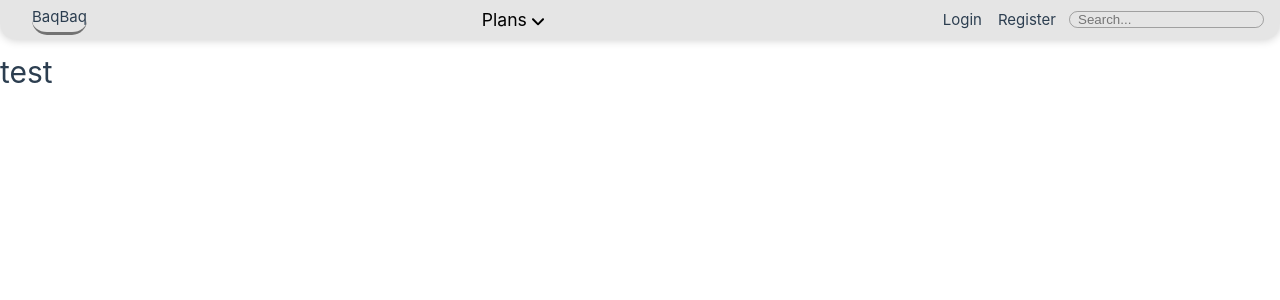
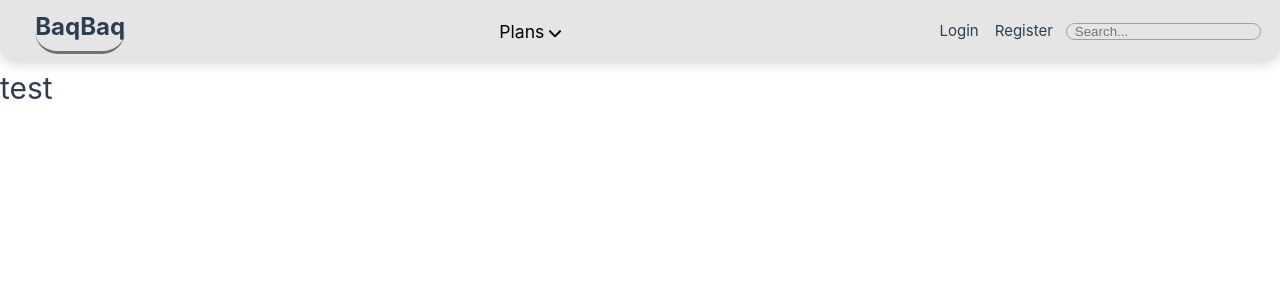
Before and after one commit to HHHMHA/trello-clone, a Vue app: page / in a window 1280 px wide. Shown: the top 300 px of the page. Built offline with nearby package versions, Linux system fonts and the light colour scheme.

Commit message:
feat(navbar): refactors

```diff
--- /dev/null
+++ b/postcss.config.js
@@ -0,0 +1,6 @@
+export default {
+    plugins: {
+        '@tailwindcss/postcss': {},
+        autoprefixer: {},
+    },
+}
--- a/src/assets/core-nav.css
+++ /dev/null
@@ -1,200 +0,0 @@
-/* 🌟 Hamburger Button */
-.hamburger {
-    display: none;
-    background: none;
-    border: none;
-    font-size: 2rem;
-    cursor: pointer;
-    margin-left: auto;
-}
-
-/* 🌟 Sidebar Menu */
-.sidebar {
-    position: fixed;
-    top: 0;
-    left: -100%;
-    width: 80%;
-    height: 100vh;
-    background: white;
-    box-shadow: 2px 0 10px rgba(0, 0, 0, 0.2);
-    transition: left 0.3s ease;
-    padding: 1rem;
-    z-index: 150;
-}
-
-.sidebar.open {
-    left: 0;
-}
-
-.sidebar-header {
-    display: flex;
-    justify-content: space-between;
-    align-items: center;
-}
-
-.sidebar ul {
-    list-style: none;
-    padding: 0;
-}
-
-.sidebar ul li {
-    padding: 10px;
-    cursor: pointer;
-}
-
-.sidebar ul .sidebar__btn:hover {
-    background: rgba(0, 0, 0, 0.1);
-}
-
-.sidebar a {
-    text-decoration: none;
-    color: black;
-    display: block;
-    padding: 10px;
-}
-
-.core-nav {
-    background: rgba(0, 0, 0, 0.1);
-    backdrop-filter: blur(2px);
-    display: flex;
-    align-items: center;
-    padding: 0.3rem 1rem;
-    position: fixed;
-    width: 100%;
-    box-shadow: 0 0 10px rgba(0, 0, 0, 0.2);
-    border-radius: 0 0 1rem 1rem;
-    z-index: 100;
-}
-
-.core-nav__branding {
-    margin: 0 1rem;
-    padding-bottom: 0.2rem;
-    border-bottom: 0.2rem rgba(0, 0, 0, 0.5) solid;
-    border-radius: 2rem;
-}
-
-.core-nav__buttons {
-    display: flex;
-    padding: 0;
-    width: 100%;
-    margin-right: 1rem;
-}
-
-.core-nav__trail {
-    margin-left: auto;
-    display: flex;
-    justify-content: space-evenly;
-    align-items: center;
-    gap: 10px;
-}
-
-.core-nav__trail a {
-    padding: 3px;
-    text-decoration: none;
-    color: var(--color-text);
-    transition: all 0.3s ease;
-}
-
-.core-nav__trail a:hover {
-    background: rgba(0, 0, 0, 0.1);
-    border-radius: 0.5rem;
-}
-
-.core-nav__trail a:active {
-    transform: translateY(2px);
-    box-shadow: 0 2px 4px rgba(0, 0, 0, 0.2);
-}
-
-.core-nav__trail input {
-    height: 80%;
-    background: transparent;
-    border: solid rgba(0, 0, 0, 0.3) 1px;
-    outline: none;
-    color: var(--color-text);
-}
-
-.main-contents {
-    padding-top: 3rem;
-}
-
-.core-nav__button {
-    flex: 1;
-    background-color: transparent;
-    height: 100%;
-    border: none;
-    cursor: pointer;
-    /*border-right: 0.2px solid rgba(0, 0, 0, 0.2);*/
-    /*box-shadow: 4px 4px 10px rgba(0, 0, 0, 0.2);*/
-    transition: all 0.3s ease;
-    padding: 0 0.5rem;
-    font-size: 1.1rem;
-}
-
-.core-nav__button:active, .core-nav__button.active {
-    font-weight: bold;
-    box-shadow: 0 0.4rem 0 rgba(0, 0, 0, 0.25);
-    transition: all 0.3s ease;
-}
-
-.core-nav__button:hover {
-    font-weight: bold;
-    border: none;
-    transform: scaleY(1.1);
-    box-shadow: 0 4px 0 rgba(0, 0, 0, 0.2), 2px 2px 5px rgba(0, 0, 0, 0.2),
-    inset 0 0 10px rgba(0, 0, 0, 0.3);
-    transition: all 0.3s ease;
-}
-
-.sidebar__close {
-    width: 2rem;
-    flex: 0;
-}
-
-.nav-menu {
-    width: 100%;
-    text-align: center;
-    position: absolute;
-    top: 2.6rem;
-    background: var(--color-background);
-    transition: all 1s ease;
-    transform: scale(1, 0) translateY(-50%);
-    transform-origin: top;
-    box-shadow: 0 0 10px rgba(0, 0, 0, 0.2);
-    border-radius: 0 0 1rem 1rem;
-}
-
-.nav-menu.active {
-    transform: none;
-}
-
-.nav-menu__links {
-    display: flex;
-    justify-content: space-around;
-    align-items: center;
-    padding: 0.5rem 1rem;
-}
-
-.nav-menu__links a {
-    text-decoration: none;
-    color: var(--color-text);
-}
-
-/* 🌟 Hide Everything Except Branding & Hamburger on Mobile */
-@media (max-width: 767px) {
-    .core-nav__buttons,
-    .core-nav__trail,
-    .hide-on-mobile {
-        display: none;
-    }
-
-    .hamburger {
-        display: block;
-    }
-}
-
-/* Hide Sidebar on Large Screens */
-@media (min-width: 768px) {
-    .sidebar {
-        display: none;
-    }
-}
--- /dev/null
+++ b/src/assets/core-nav.scss
@@ -0,0 +1,246 @@
+/* 🌟 Variables */
+$primary-color: black;
+$background-color: rgba(0, 0, 0, 0.1);
+$transition-speed: 0.3s;
+
+/* 🌟 Hamburger Button */
+.hamburger {
+  display: none;
+  background: none;
+  border: none;
+  font-size: 2rem;
+  cursor: pointer;
+  margin-left: auto;
+  transition: transform $transition-speed;
+
+  &:hover {
+    transform: scale(1.1);
+  }
+}
+
+/* 🌟 Sidebar Menu */
+.sidebar {
+  position: fixed;
+  top: 0;
+  left: -100%;
+  width: 75%;
+  height: 100vh;
+  background: white;
+  box-shadow: 2px 0 15px rgba(0, 0, 0, 0.3);
+  transition: left $transition-speed ease-in-out;
+  padding: 1.5rem;
+  z-index: 150;
+
+  &.open {
+    left: 0;
+  }
+
+  &-header {
+    display: flex;
+    justify-content: space-between;
+    align-items: center;
+  }
+
+  ul {
+    list-style: none;
+    padding: 0;
+
+    li {
+      padding: 12px;
+      cursor: pointer;
+      transition: background $transition-speed;
+      border-radius: 8px;
+      text-align: left;
+
+      &:hover {
+        background: rgba(0, 0, 0, 0.1);
+      }
+    }
+  }
+
+  a {
+    text-decoration: none;
+    color: $primary-color;
+    display: block;
+    padding: 12px;
+    font-weight: bold;
+  }
+}
+
+/* 🌟 Navigation Bar */
+.core-nav {
+  background: $background-color;
+  backdrop-filter: blur(5px);
+  display: flex;
+  align-items: center;
+  padding: 0.5rem 1.2rem;
+  position: fixed;
+  width: 100%;
+  box-shadow: 0 0 15px rgba(0, 0, 0, 0.2);
+  border-radius: 0 0 1rem 1rem;
+  z-index: 100;
+
+  &__branding {
+    margin: 0 1rem;
+    padding-bottom: 0.3rem;
+    border-bottom: 3px solid rgba(0, 0, 0, 0.5);
+    border-radius: 2rem;
+    font-size: 1.5rem;
+    font-weight: bold;
+  }
+
+  &__trail {
+    margin-left: auto;
+    display: flex;
+    gap: 12px;
+    align-items: center;
+
+    a {
+      padding: 5px 10px;
+      text-decoration: none;
+      color: $primary-color;
+      transition: all $transition-speed;
+      border-radius: 6px;
+
+      &:hover {
+        background: rgba(0, 0, 0, 0.1);
+      }
+    }
+  }
+}
+
+.core-nav__buttons {
+  display: flex;
+  padding: 0;
+  width: 100%;
+  margin-right: 1rem;
+}
+
+/* 🌟 Navigation Buttons */
+.core-nav__button {
+  flex: 1;
+  background: transparent;
+  border: none;
+  cursor: pointer;
+  padding: 0.6rem 1rem;
+  font-size: 1.1rem;
+  transition: all $transition-speed;
+  text-align: center;
+
+  &:hover {
+    //font-weight: bold;
+    //transform: scale(1.1);
+    box-shadow: 0 4px 6px rgba(0, 0, 0, 0.2);
+  }
+
+  &.active {
+    font-weight: bold;
+    box-shadow: 0 4px 6px rgba(0, 0, 0, 0.25);
+  }
+}
+
+.sidebar__btn {
+  background: transparent;
+  border: none;
+  cursor: pointer;
+  padding: 0.6rem 1rem;
+  font-size: 1.1rem;
+  transition: all $transition-speed;
+  text-align: center;
+  border-radius: 8px;
+
+  &:hover {
+    font-weight: bold;
+    box-shadow: 0 4px 6px rgba(0, 0, 0, 0.2);
+  }
+
+  &.active {
+    font-weight: bold;
+    box-shadow: 0 4px 6px rgba(0, 0, 0, 0.25);
+  }
+}
+
+/* 🌟 Mobile Styling */
+@media (max-width: 767px) {
+  .hide-on-mobile {
+    display: none !important;
+  }
+
+  .hamburger {
+    display: block;
+  }
+}
+
+/* Hide Sidebar on Larger Screens */
+@media (min-width: 768px) {
+  .sidebar {
+    display: none;
+  }
+}
+
+
+.core-nav__trail {
+  margin-left: auto;
+  display: flex;
+  justify-content: space-evenly;
+  align-items: center;
+  gap: 10px;
+}
+
+.core-nav__trail a {
+  padding: 3px;
+  text-decoration: none;
+  color: var(--color-text);
+  transition: all 0.3s ease;
+}
+
+.core-nav__trail a:hover {
+  background: rgba(0, 0, 0, 0.1);
+  border-radius: 0.5rem;
+}
+
+.core-nav__trail a:active {
+  transform: translateY(2px);
+  box-shadow: 0 2px 4px rgba(0, 0, 0, 0.2);
+}
+
+.core-nav__trail input {
+  height: 80%;
+  background: transparent;
+  border: solid rgba(0, 0, 0, 0.3) 1px;
+  outline: none;
+  color: var(--color-text);
+}
+
+.main-contents {
+  padding-top: 3rem;
+}
+
+.nav-menu {
+  width: 100%;
+  text-align: center;
+  position: absolute;
+  top: 3.8rem;
+  background: var(--color-background);
+  transition: all 1s ease;
+  transform: scale(1, 0) translateY(-50%);
+  transform-origin: top;
+  box-shadow: 0 0 10px rgba(0, 0, 0, 0.2);
+  border-radius: 0 0 1rem 1rem;
+}
+
+.nav-menu.active {
+  transform: none;
+}
+
+.nav-menu__links {
+  display: flex;
+  justify-content: space-around;
+  align-items: center;
+  padding: 0.5rem 1rem;
+}
+
+.nav-menu__links a {
+  text-decoration: none;
+  color: var(--color-text);
+}
--- a/src/assets/main.css
+++ b/src/assets/main.css
@@ -1,2 +1,5 @@
 @import './base.css';
-@import './core-nav.css';
+
+.main-contents {
+    padding-top: 4rem;
+}
--- a/src/core/layouts/CoreHeader.vue
+++ b/src/core/layouts/CoreHeader.vue
@@ -5,15 +5,15 @@
         </div>
         <!-- Hidden on mobile, shown on desktop -->
         <div class="core-nav__buttons hide-on-mobile">
-            <button class="core-nav__button menu-button" @click="toggleMenu($event, 0)">
+            <button class="core-nav__button menu-button" :class="{ 'active': showMenu }" @click="toggleMenu($event, 0)">
                 Plans
-                <svg fill="currentColor" height="8" viewBox="0 0 13 8" width="13" xmlns="http://www.w3.org/2000/svg">
+                <svg :style="{ transform: showMenu ? 'rotate(180deg)' : 'rotate(0deg)' }" fill="currentColor" height="8" viewBox="0 0 13 8" width="13" xmlns="http://www.w3.org/2000/svg">
                     <path d="m11.7305.59279c.3626.362629.3885.93447.0777 1.32699l-.0777.08722-4.99999 4.99999c-.36263.36263-.93446.38853-1.32697.0777l-.08725-.0777-4.999959-4.99997c-.3905249-.39052-.3905242-1.023685 0-1.414209.362629-.36263.934469-.388553 1.326989-.077728l.08722.077728 4.29292 4.292139 4.29284-4.29216c.3626-.36263.9345-.388532 1.327-.077707z"></path>
                 </svg>
             </button>
             <!--            <button class="core-nav__button">test</button>-->
         </div>
-        <div class="core-nav__trail">
+        <div class="core-nav__trail hide-on-mobile">
             <a href="">Login</a>
             <a href="">Register</a>
             <input type="search" name="search" placeholder="Search...">
@@ -28,9 +28,9 @@
   <!-- Sidebar Navigation for Mobile -->
     <div class="sidebar" :class="{ 'open': showSidebar }">
         <div class="sidebar-header">
-            <button class="core-nav__button sidebar__close" @click="toggleSidebar">✕</button>
+            <button class="sidebar__btn" @click="toggleSidebar">✕</button>
             <h2 v-if="!showSubMenu">Menu</h2>
-            <button class="core-nav__button" v-if="showSubMenu" @click="closeSubMenu">← Back</button>
+            <button class="sidebar__btn" v-if="showSubMenu" @click="closeSubMenu">← Back</button>
         </div>
 
         <!-- Main Sidebar Menu -->
@@ -80,12 +80,6 @@ const toggleSidebar = () => {
     showSubMenu.value = false; // Reset submenu when opening main sidebar
 
     showMenu.value = false;
-    const menuButtons = document.getElementsByClassName("menu-button");
-    for (let menuButton of menuButtons) {
-        menuButton.classList.remove("active")
-        const arrowIcon = menuButton.children[0];
-        arrowIcon.style = "transform: rotate(0)";
-    }
 };
 
 // Open Submenu
@@ -105,13 +99,9 @@ let showMenu = ref(false)
 const toggleMenu = (event, index) => {
     activeMenuIndex.value = index
     showMenu.value = !showMenu.value
-    const menuButton = event.target;
-    menuButton.classList.toggle("active")
-    const arrowIcon = menuButton.children[0]
-    arrowIcon.style = menuButton.classList.contains("active") ? "transform: rotate(180deg)" : "transform: rotate(0)";
 }
 </script>
 
 <style scoped>
-
+@import "@/assets/core-nav.scss";
 </style>
--- a/src/core/router/index.ts
+++ b/src/core/router/index.ts
@@ -1,19 +1,24 @@
-import { createRouter, createWebHistory } from 'vue-router'
-import HomeView from '../views/HomeView.vue'
-import CoreHeader from "@/core/layouts/CoreHeader.vue";
+import {createRouter, createWebHistory} from 'vue-router';
+import type {RouteRecordRaw} from 'vue-router';
+import type {CustomRouteMeta} from '@/types/router';
+import CoreHeader from '@/core/layouts/CoreHeader.vue';
+
+const HomeView = () => import('@/core/views/HomeView.vue');
+
+const routes: Array<RouteRecordRaw & { meta?: CustomRouteMeta }> = [
+    {
+        path: '/',
+        name: 'home',
+        component: HomeView,
+        meta: {
+            header: CoreHeader,
+        },
+    },
+];
 
 const router = createRouter({
-  history: createWebHistory(import.meta.env.BASE_URL),
-  routes: [
-    {
-      path: '/',
-      name: 'home',
-      component: HomeView,
-      meta: {
-        header: CoreHeader,
-      }
-    }
-  ]
-})
+    history: createWebHistory(import.meta.env.BASE_URL),
+    routes,
+});
 
-export default router
+export default router;
--- /dev/null
+++ b/src/types/router.d.ts
@@ -0,0 +1,6 @@
+import type { RouteMeta } from 'vue-router';
+
+export interface CustomRouteMeta extends RouteMeta {
+  header?: any;
+  footer?: any;
+}
--- /dev/null
+++ b/src/types/vue.d.ts
@@ -0,0 +1,6 @@
+declare module '*.vue' {
+  import type {DefineComponent} from 'vue'
+  // eslint-disable-next-line @typescript-eslint/no-explicit-any
+  const component: DefineComponent<object, object, any>
+  export default component
+}
```
Also changed, not shown: package.json (+7 -0 lines), tailwind.config.js (added, +11 -0 lines), 1 other file (tests, documents, lock files or other folders).
